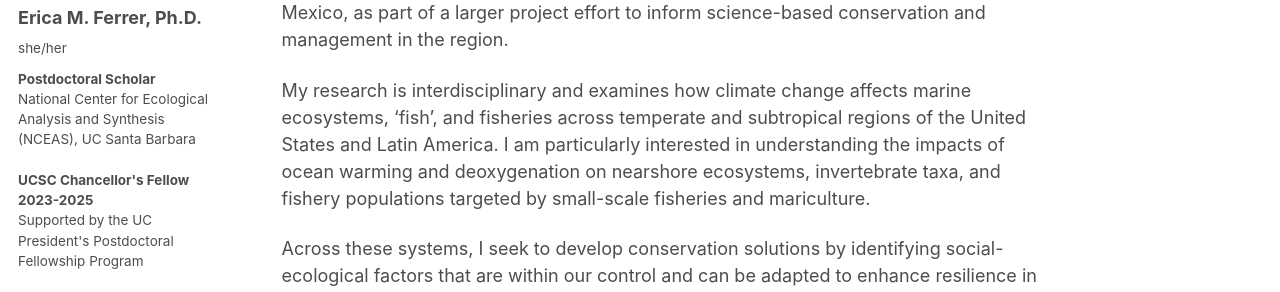
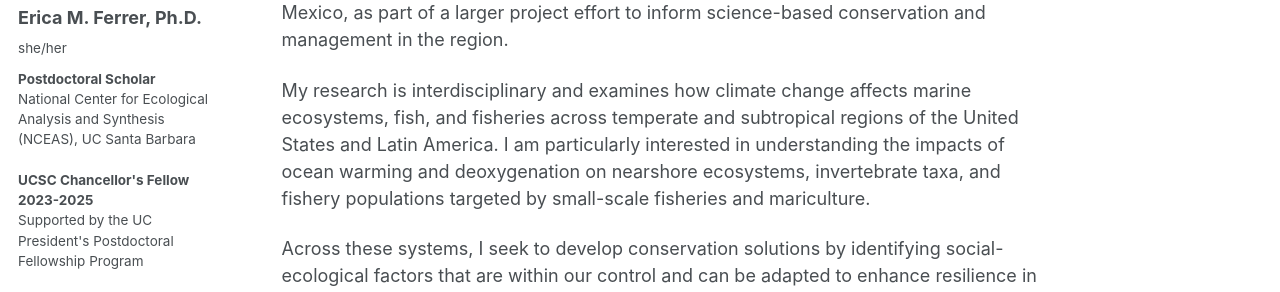
Before and after one commit to emferrer/emferrer.github.io, a Jekyll site: the page built from _pages/about.md, in a window 1280 px wide and 900 px high. Shown: the part 223-515 px from the top of the window. Built offline with Jekyll 4.4.1, drawn with Linux system fonts in a browser that asks for light colours; some web fonts are replaced; a script that is not in the unit is left out.

Commit message:
Update about.md

```diff
--- a/_pages/about.md
+++ b/_pages/about.md
@@ -9,7 +9,7 @@ redirect_from:
 
 Hi, I'm Erica, and I'm postdoctoral scholar in the [Halpern Research Group](http://www.benhalpernresearch.org/research) at the [National Center for Ecological Analysis and Synthesis (NCEAS)](https://www.nceas.ucsb.edu/). I am currently using the Ocean Health Index to evaluate marine biodiversity and food provisioning in the Gulf of California, Mexico, as part of a larger project effort to inform science-based conservation and management in the region.
 
-My research is interdisciplinary and examines how climate change affects marine ecosystems, 'fish', and fisheries across temperate and subtropical regions of the United States and Latin America. I am particularly interested in understanding the impacts of ocean warming and deoxygenation on nearshore ecosystems, invertebrate taxa, and fishery populations targeted by small-scale fisheries and mariculture.
+My research is interdisciplinary and examines how climate change affects marine ecosystems, fish, and fisheries across temperate and subtropical regions of the United States and Latin America. I am particularly interested in understanding the impacts of ocean warming and deoxygenation on nearshore ecosystems, invertebrate taxa, and fishery populations targeted by small-scale fisheries and mariculture.
 
 Across these systems, I seek to develop conservation solutions by identifying social-ecological factors that are within our control and can be adapted to enhance resilience in the face of multiple climate change stressors. To accomplish my work, I draw heavily on lessons from the fields of marine ecology and ecophysiology, coastal policy and management, oceanography, and Earth systems science.
 
```
